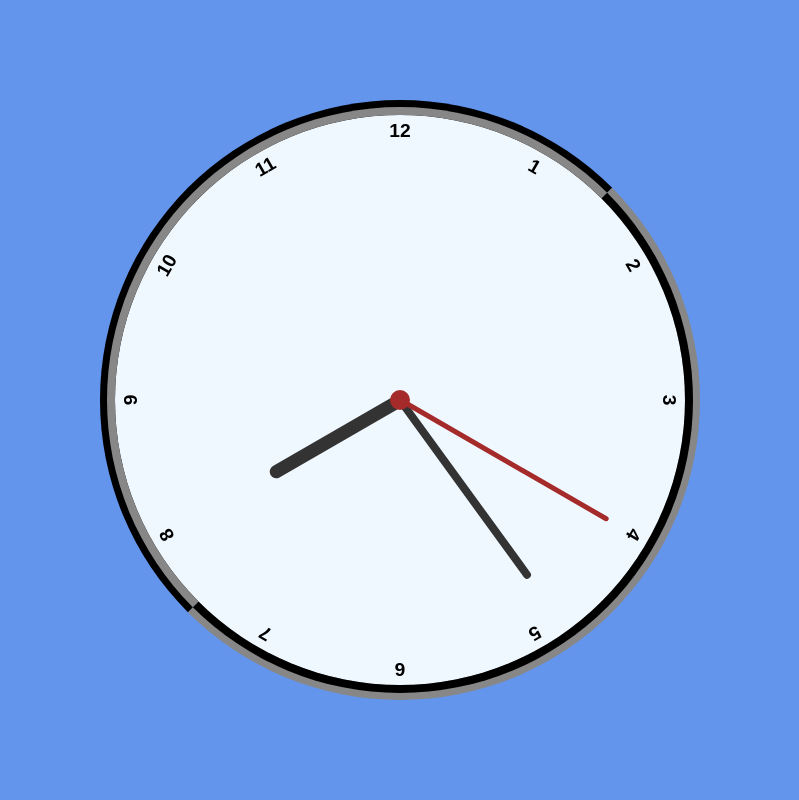
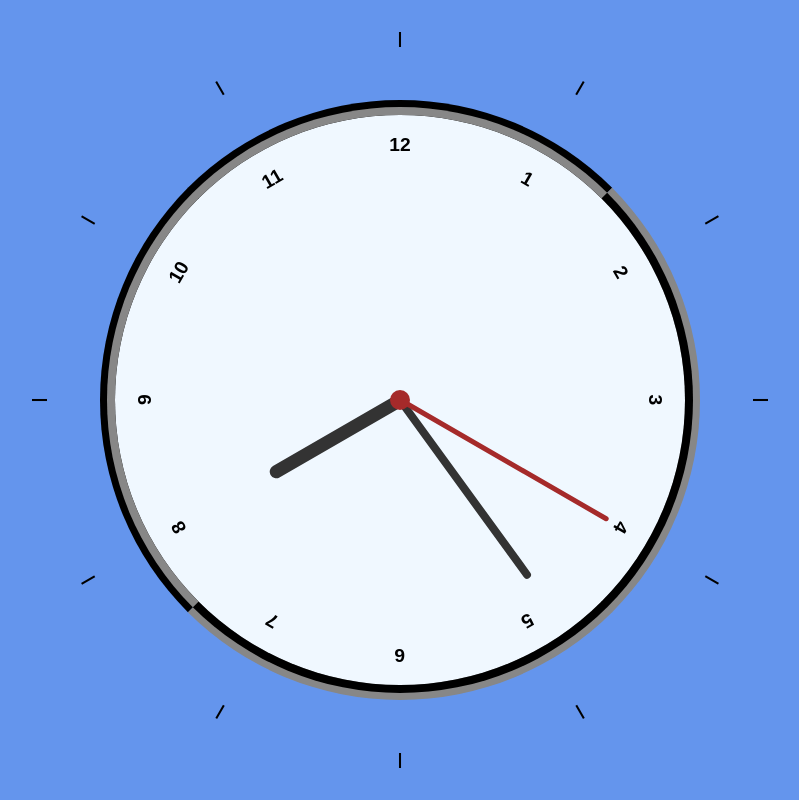
Before and after one commit to joaovitor10br/Relogio, a plain HTML site: page Relogio/index.html in a window 1280 px wide. Shown: the whole page, without its empty margins (240-1039 px from the left). Drawn offline with Linux system fonts and the light colour scheme.

Commit message:
Add files via upload

```diff
--- a/Relogio/css/style.css
+++ b/Relogio/css/style.css
@@ -33,8 +33,8 @@ main{
     font-size: 1.2rem;
     font-weight: 600;
     position: absolute;
-    width: 100%;
-    height: 100%;
+    width: 95%;
+    height: 95%;
     text-align: center;
     padding: 5px;
 }
@@ -124,3 +124,61 @@ main{
     background-color: #a52a2a;
     position: absolute;
 }
+
+.ponteiro{
+    font-size: 1rem;
+    font-weight: bolder;
+    position: fixed;
+    width: 100%;
+    height: 100%;
+    text-align: center;
+    padding: 30px;
+}
+
+.ponteiro1{
+    transform: rotate(30deg);
+}
+
+.ponteiro2{
+    transform: rotate(60deg);
+}
+
+.ponteiro3{
+    transform: rotate(90deg);
+}
+
+.ponteiro4{
+    transform: rotate(120deg);
+}
+
+.ponteiro5{
+    transform: rotate(150deg);
+}
+
+.ponteiro6{
+    transform: rotate(180deg);
+}
+
+.ponteiro7{
+    transform: rotate(210deg);
+}
+
+.ponteiro8{
+    transform: rotate(240deg);
+}
+
+.ponteiro9{
+    transform: rotate(270deg);
+}
+
+.ponteiro10{
+    transform: rotate(300deg);
+}
+
+.ponteiro11{
+    transform: rotate(330deg);
+}
+
+.ponteiro12{
+    transform: rotate(360deg);
+}
--- a/Relogio/index.html
+++ b/Relogio/index.html
@@ -5,6 +5,7 @@
     <meta name="viewport" content="width=device-width, initial-scale=1.0">
     <link rel="stylesheet" href="./css/style.css">
     <script defer src="./js/script.js"></script>
+    <link rel="icon" href="./imagem/clock.png">
     <title>Relogio</title>
 </head>
 <body>
@@ -15,6 +16,19 @@
             <div class="ponteiro_hora"></div>
             <div class="ponteiro_minuto"></div>
             <div class="ponteiro_segundo"></div>
+
+            <div class="ponteiro ponteiro1">|</div>
+            <div class="ponteiro ponteiro2">|</div>
+            <div class="ponteiro ponteiro3">|</div>
+            <div class="ponteiro ponteiro4">|</div>
+            <div class="ponteiro ponteiro5">|</div>
+            <div class="ponteiro ponteiro6">|</div>
+            <div class="ponteiro ponteiro7">|</div>
+            <div class="ponteiro ponteiro8">|</div>
+            <div class="ponteiro ponteiro9">|</div>
+            <div class="ponteiro ponteiro10">|</div>
+            <div class="ponteiro ponteiro11">|</div>
+            <div class="ponteiro ponteiro12">|</div>
 
 
 
```
Also changed, not shown: Relogio/imagem/clock.png (added).
